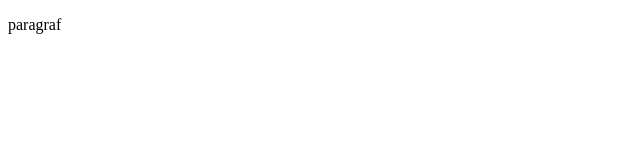
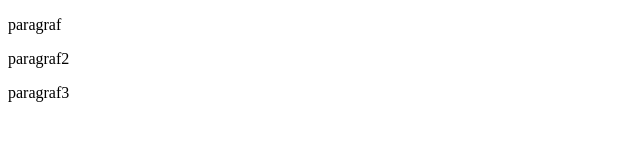
Before and after one commit to AnnaBodzak/gitjestgitproba, a plain HTML site: page index.html in a window 1280 px wide. Shown: the whole page, without its empty margins (0-640 px from the left). Drawn offline with Linux system fonts and the light colour scheme.

Commit message:
trzeci paragraf

```diff
--- a/index.html
+++ b/index.html
@@ -6,5 +6,7 @@
 </head>
 <body>
     <p>paragraf</p>
+    <p>paragraf2</p>
+    <p>paragraf3</p>
 </body>
 </html>
```
